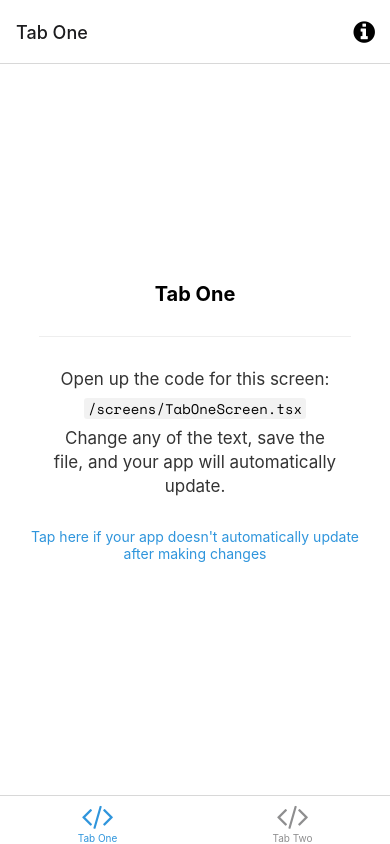
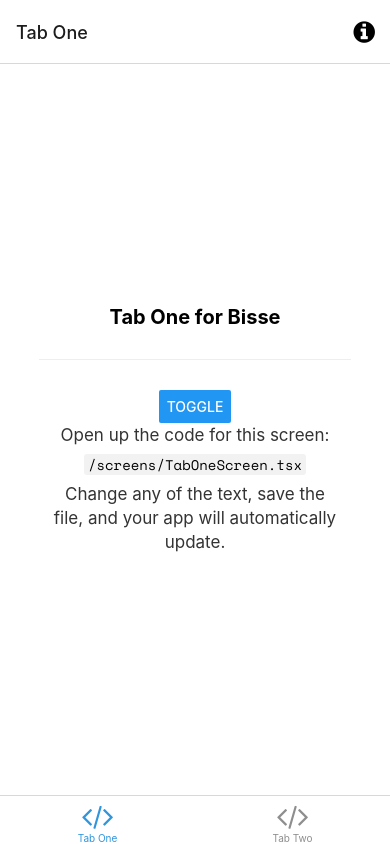
Before and after one commit to Bizhop/kiekkohamsteri-mobile3, a React Native app: screen /TabOne in a window 390 px wide. Built offline with nearby package versions, Linux system fonts and the light colour scheme; what expo-linking would draw is missing.

Commit message:
redux setup

```diff
--- a/App.tsx
+++ b/App.tsx
@@ -1,9 +1,11 @@
 import { StatusBar } from "expo-status-bar"
 import { SafeAreaProvider } from "react-native-safe-area-context"
+import { Provider } from "react-redux"
 
 import useCachedResources from "./hooks/useCachedResources"
 import useColorScheme from "./hooks/useColorScheme"
 import Navigation from "./navigation"
+import store from "./store"
 
 export default function App() {
   const isLoadingComplete = useCachedResources()
@@ -13,10 +15,12 @@ export default function App() {
     return null
   } else {
     return (
-      <SafeAreaProvider>
-        <Navigation colorScheme={colorScheme} />
-        <StatusBar />
-      </SafeAreaProvider>
+      <Provider store={store}>
+        <SafeAreaProvider>
+          <Navigation colorScheme={colorScheme} />
+          <StatusBar />
+        </SafeAreaProvider>
+      </Provider>
     )
   }
 }
--- a/components/EditScreenInfo.tsx
+++ b/components/EditScreenInfo.tsx
@@ -1,7 +1,5 @@
-import * as WebBrowser from "expo-web-browser"
 import { StyleSheet, TouchableOpacity } from "react-native"
 
-import Colors from "../constants/Colors"
 import { MonoText } from "./StyledText"
 import { Text, View } from "./Themed"
 
@@ -34,20 +32,7 @@ export default function EditScreenInfo({ path }: { path: string }) {
         </Text>
       </View>
 
-      <View style={styles.helpContainer}>
-        <TouchableOpacity onPress={handleHelpPress} style={styles.helpLink}>
-          <Text style={styles.helpLinkText} lightColor={Colors.light.tint}>
-            Tap here if your app doesn't automatically update after making changes
-          </Text>
-        </TouchableOpacity>
-      </View>
     </View>
-  )
-}
-
-function handleHelpPress() {
-  WebBrowser.openBrowserAsync(
-    "https://docs.expo.io/get-started/create-a-new-app/#opening-the-app-on-your-phonetablet",
   )
 }
 
--- /dev/null
+++ b/components/homeActions.ts
@@ -0,0 +1,4 @@
+import { TOGGLE_USER } from "./homeReducer"
+import { action } from "typesafe-actions"
+
+export const toggle = () => action(TOGGLE_USER)
--- /dev/null
+++ b/components/homeReducer.ts
@@ -0,0 +1,20 @@
+import { HomeActions, IHomeState } from "../types"
+
+export const TOGGLE_USER = "home/TOGGLE_USER"
+
+const initialState: IHomeState = {
+  user: "Bisse",
+  error: null
+}
+
+export default function homeReducer(state: IHomeState = initialState, action: HomeActions): IHomeState {
+  switch (action.type) {
+    case TOGGLE_USER:
+      return {
+        ...state,
+        user: state.user == "Bisse" ? "(empty)" : "Bisse"
+      }
+    default:
+      return state
+  }
+}
--- a/screens/TabOneScreen.tsx
+++ b/screens/TabOneScreen.tsx
@@ -1,18 +1,41 @@
-import { StyleSheet } from "react-native"
+import { Button, StyleSheet } from "react-native"
+import { connect } from "react-redux"
+import { Dispatch } from "redux"
 
 import EditScreenInfo from "../components/EditScreenInfo"
 import { Text, View } from "../components/Themed"
-import { RootTabScreenProps } from "../types"
+import { IRootState } from "../store"
+import { HomeActions, IHomeState } from "../types"
+import * as homeActions from "../components/homeActions"
 
-export default function TabOneScreen({ navigation }: RootTabScreenProps<"TabOne">) {
+const mapStateToProps = ({home}: IRootState) => {
+  const { user } = home
+  return { user }
+}
+
+const mapDispatcherToProps = (dispatch: Dispatch<HomeActions>) => {
+  return {
+    toggle: () => dispatch(homeActions.toggle())
+  }
+}
+
+type ReduxType = ReturnType<typeof mapStateToProps> & ReturnType<typeof mapDispatcherToProps>
+
+const TabOneScreen = (props: ReduxType) => {
   return (
     <View style={styles.container}>
-      <Text style={styles.title}>Tab One</Text>
+      <Text style={styles.title}>Tab One for {props.user}</Text>
       <View style={styles.separator} lightColor="#eee" darkColor="rgba(255,255,255,0.1)" />
+      <Button
+        title="Toggle"
+        onPress={props.toggle}
+      />
       <EditScreenInfo path="/screens/TabOneScreen.tsx" />
     </View>
   )
 }
+
+export default connect(mapStateToProps, mapDispatcherToProps)(TabOneScreen)
 
 const styles = StyleSheet.create({
   container: {
--- /dev/null
+++ b/store.ts
@@ -0,0 +1,14 @@
+import { legacy_createStore as createStore, combineReducers } from 'redux'
+import homeReducer from './components/homeReducer'
+import { IHomeState } from './types'
+
+export interface IRootState {
+  home: IHomeState
+}
+
+const store = createStore<IRootState, any, any, any>(
+  combineReducers({
+    home: homeReducer
+  }))
+
+export default store
```
Also changed, not shown: package.json (+6 -2 lines), types.tsx (+10 -5 lines), 1 other file (tests, documents, lock files or other folders).
